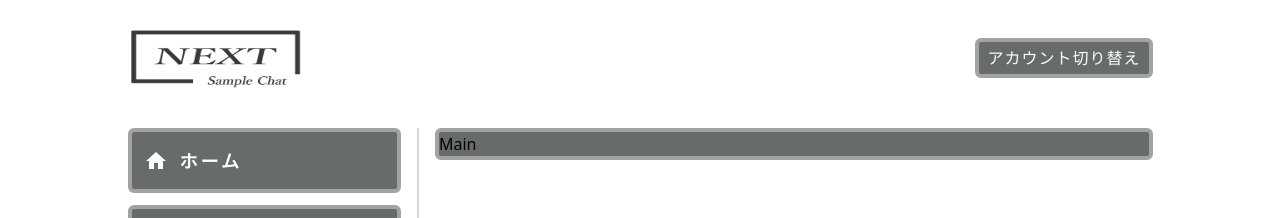
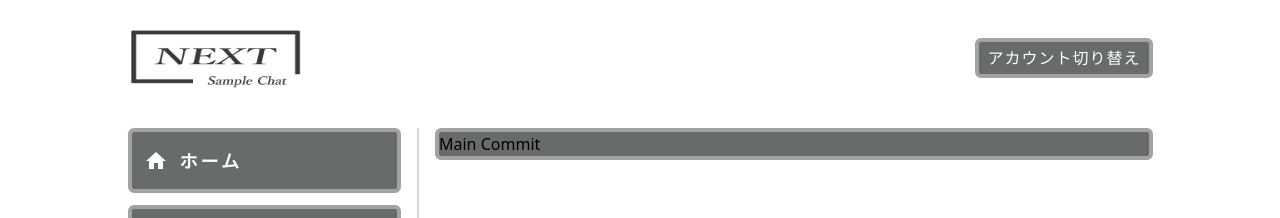
Before and after one commit to tarako25/SnsApp, a Next.js app: page / in a window 1280 px wide. Shown: the top 218 px of the page. Built offline with nearby package versions, Linux system fonts and the light colour scheme.

Commit message:
別PCコミット

```diff
--- a/src/app/compornents/Main.jsx
+++ b/src/app/compornents/Main.jsx
@@ -4,7 +4,7 @@ import React from 'react'
 export default function Main() {
   return (
     <>
-    <div className='normal border-4 w-[100%] rounded-md border-neutral-400 md:w-[70%]'>Main</div>
+    <div className='normal border-4 w-[100%] rounded-md border-neutral-400 md:w-[70%]'>Main Commit</div>
     </>
   )
 }
```
